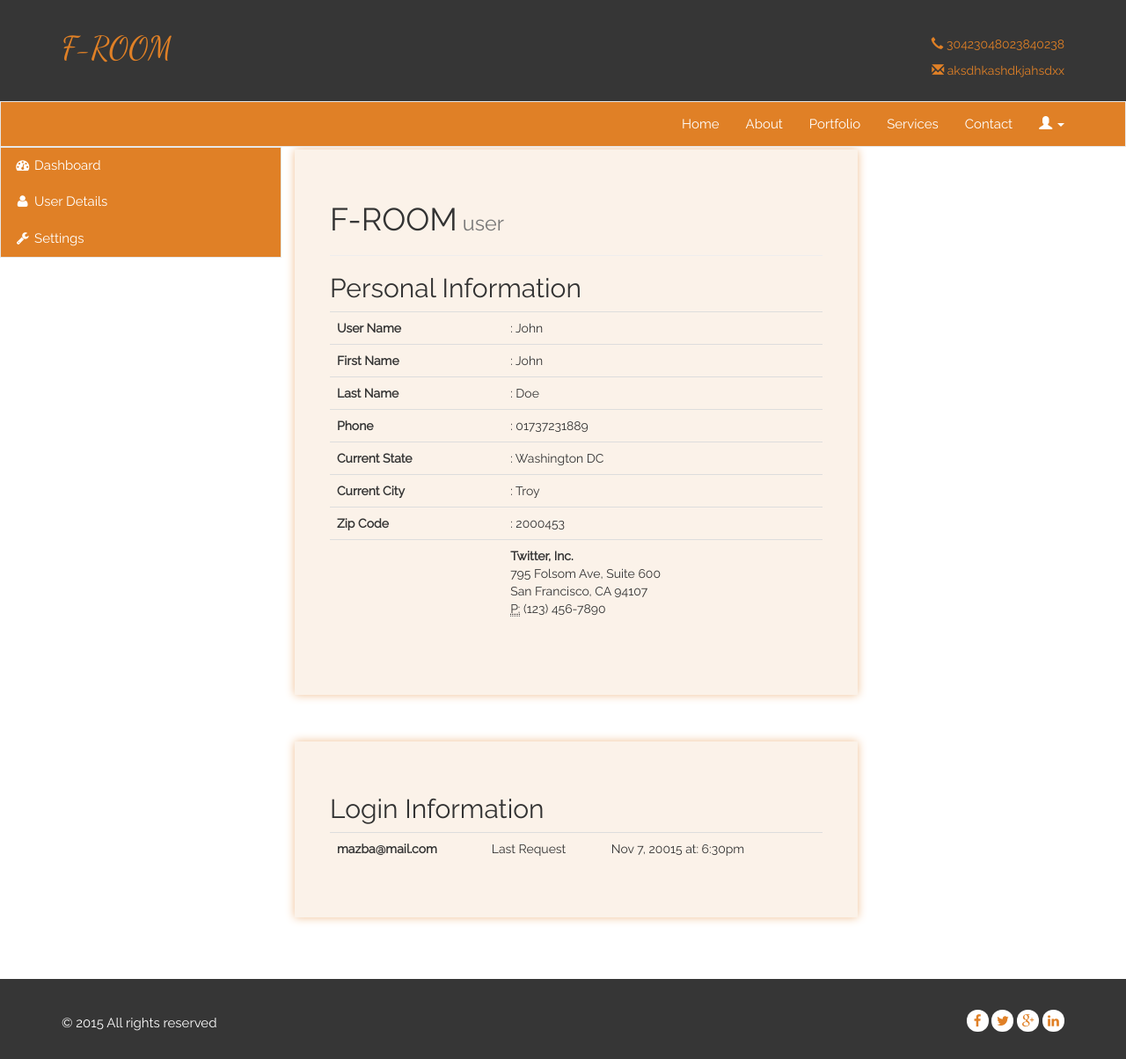
After one commit to agency2016/froomfrontend, a PHP site: page /user_info_details.php in a window 1280 px wide. The commit adds this page. Shown: the whole page at 88% size. Run offline with PHP 8.4, Linux system fonts and the light colour scheme; some libraries are stand-ins or nearby versions.

Commit message:
user information page created

```diff
--- a/user_info_dashboard.php
+++ b/user_info_dashboard.php
@@ -8,13 +8,13 @@
                     <div class="sidebar-nav navbar-collapse">
                         <ul class="nav">
                             <li>
-                                <a href="http://localhost/agencyDelta/froomfrontend/user_info_dashboard.php" class="nav_side_txt_color"><i class="fa fa-dashboard fa-fw"></i> Dashboard</a>
+                                <a href="user_info_dashboard.php" class="nav_side_txt_color"><i class="fa fa-dashboard fa-fw"></i> Dashboard</a>
                             </li>
                             <!--                            <li>
                                                             <a href="index.html"><i class="fa fa-envelope fa-fw"></i> Message <span class="badge" style="float: right;">10</span></a>
                                                         </li>-->
                             <li>
-                                <a href="index.html" class="nav_side_txt_color"><i class="fa fa-user fa-fw"></i></i> User Details</a>
+                                <a href="user_info_details.php" class="nav_side_txt_color"><i class="fa fa-user fa-fw"></i></i> User Details</a>
                             </li>
                             <li>
                                 <a href="index.html" class="nav_side_txt_color"><i class="fa fa-wrench fa-fw"></i></i> Settings</a>
--- /dev/null
+++ b/user_info_details.php
@@ -0,0 +1,110 @@
+<?php include 'header.php'; ?>
+
+<div class="container-fluid">
+    <div class="row">
+        <div class="col-md-3" style="padding-right: 0px; padding-left: 0px; padding-top: 0px;">
+            <nav class="navbar navbar-default navbar-static-top" role="navigation">
+                <div class="navbar-default sidebar" role="navigation">
+                    <div class="sidebar-nav navbar-collapse">
+                        <ul class="nav">
+                            <li>
+                                <a href="user_info_dashboard.php" class="nav_side_txt_color"><i class="fa fa-dashboard fa-fw"></i> Dashboard</a>
+                            </li>
+                            <!--                            <li>
+                                                            <a href="index.html"><i class="fa fa-envelope fa-fw"></i> Message <span class="badge" style="float: right;">10</span></a>
+                                                        </li>-->
+                            <li>
+                                <a href="user_info_details.php" class="nav_side_txt_color"><i class="fa fa-user fa-fw"></i></i> User Details</a>
+                            </li>
+                            <li>
+                                <a href="index.html" class="nav_side_txt_color"><i class="fa fa-wrench fa-fw"></i></i> Settings</a>
+                            </li>
+                        </ul>
+                    </div>
+                </div>
+            </nav>
+        </div>
+        <div class="col-md-9">
+            <div class="row">
+                <div class="col-md-8">
+                    <div class="row">
+                        <div class="col-xs-12 col-sm-12 col-md-12 froom_txt_bg_color" style="margin-left: 15px; padding: 15px; margin-top: 3px; line-height: 28px; padding: 40px;">
+                            <h1>F-ROOM<small> user</small></h1>
+                            <hr/>
+                            <h2>Personal Information</h2>
+                            <table class="table">
+                                <tr>
+                                    <td><strong>User Name</strong></td>
+                                    <td>: John</td>
+                                </tr>
+                                <tr>
+                                    <td><strong>First Name</strong></td>
+                                    <td>: John</td>
+                                </tr>
+                                <tr>
+                                    <td><strong>Last Name</strong></td>
+                                    <td>: Doe</td>
+                                </tr>
+        <!--                        <tr>
+                                    <td>Profile Picture</td>
+                                    <td>: </td>
+                                </tr>-->
+                                <tr>
+                                    <td><strong>Phone</strong></td>
+                                    <td>: 01737231889</td>
+                                </tr>
+                                <tr>
+                                    <td><strong>Current State</strong></td>
+                                    <td>: Washington DC</td>
+                                </tr>
+                                <tr>
+                                    <td><strong>Current City</strong></td>
+                                    <td>: Troy</td>
+                                </tr>
+                                <tr>
+                                    <td><strong>Zip Code</strong></td>
+                                    <td>: 2000453</td>
+                                </tr>
+                                <tr>
+                                    <td></td>
+                                    <td>
+                                        <address>
+                                            <strong>Twitter, Inc.</strong><br>
+                                            795 Folsom Ave, Suite 600<br>
+                                            San Francisco, CA 94107<br>
+                                            <abbr title="Phone">P:</abbr> (123) 456-7890
+                                        </address>
+                                    </td>
+                                </tr>
+                            </table>
+                        </div>
+                    </div>
+                    <div class="row">
+                        <div class="col-xs-12 col-sm-12 col-md-12 froom_txt_bg_color" style="margin-left: 15px; padding: 15px; margin-top: 3px; line-height: 28px; padding: 40px;">
+                            <h2>Login Information</h2>
+                            <table class="table">
+                                <tr>
+                                    <td><strong>mazba@mail.com</strong></td>
+                                    <td>Last Request</td>
+                                    <td>Nov 7, 20015 at: 6:30pm</td>
+                                    <td></td>
+                                </tr>
+
+
+                            </table>
+                        </div>
+                    </div>
+
+
+                </div>
+                <div class="col-md-4">
+
+                </div>
+            </div>
+
+        </div>
+    </div>
+</div>
+
+
+<?php include 'footer.php'; ?>
--- a/user_info_insertion_form.php
+++ b/user_info_insertion_form.php
@@ -10,13 +10,13 @@
                     <div class="sidebar-nav navbar-collapse">
                         <ul class="nav">
                             <li>
-                                <a href="http://localhost/agencyDelta/froomfrontend/user_info_dashboard.php" class="nav_side_txt_color"><i class="fa fa-dashboard fa-fw"></i> Dashboard</a>
+                                <a href="user_info_dashboard.php" class="nav_side_txt_color"><i class="fa fa-dashboard fa-fw"></i> Dashboard</a>
                             </li>
                             <!--                            <li>
                                                             <a href="index.html"><i class="fa fa-envelope fa-fw"></i> Message <span class="badge" style="float: right;">10</span></a>
                                                         </li>-->
                             <li>
-                                <a href="index.html" class="nav_side_txt_color"><i class="fa fa-user fa-fw"></i></i> User Details</a>
+                                <a href="user_info_details.php" class="nav_side_txt_color"><i class="fa fa-user fa-fw"></i></i> User Details</a>
                             </li>
                             <li>
                                 <a href="index.html" class="nav_side_txt_color"><i class="fa fa-wrench fa-fw"></i></i> Settings</a>
```
